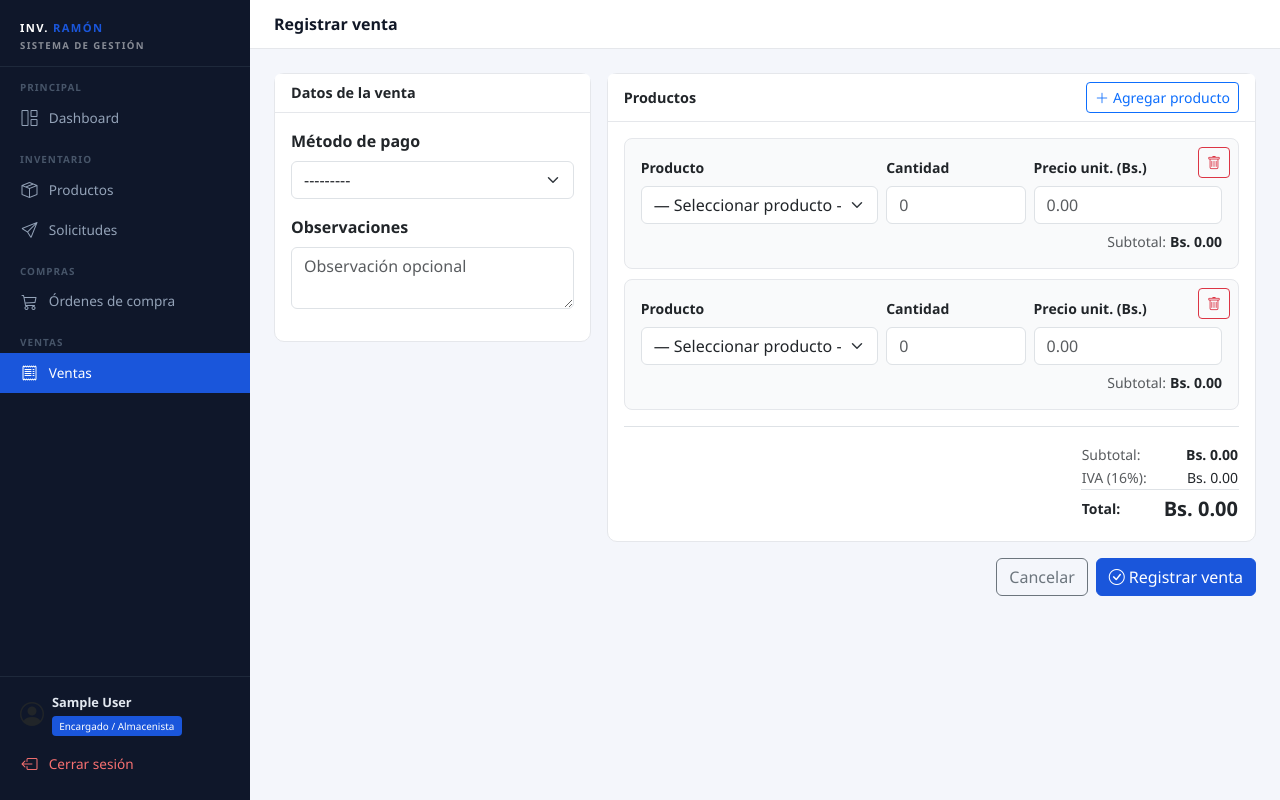
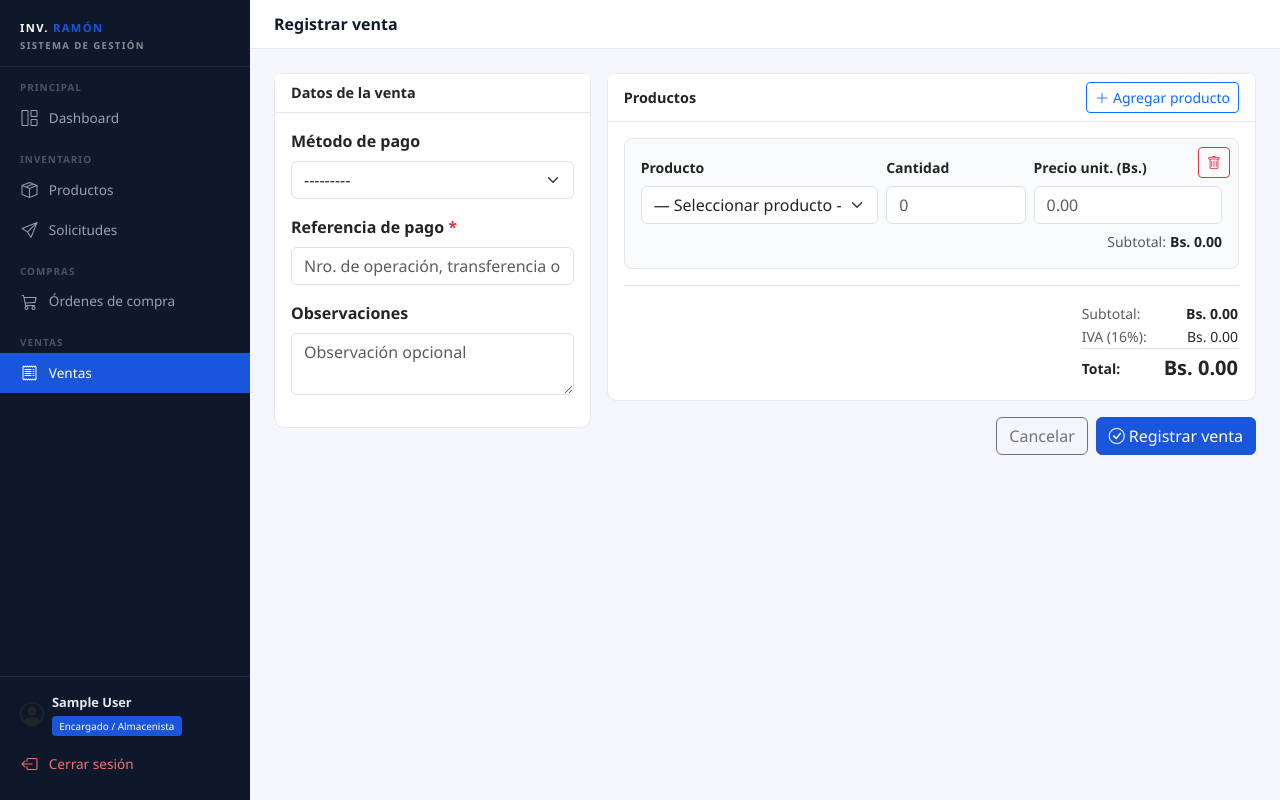
Before and after one commit to SirEnrique7/TesisP, a Django app: page /ventas/nueva/ in a window 1280 px wide. Run offline with Django 4.2, Linux system fonts and the light colour scheme; the visitor is signed in with stand-in values (Sample User, id 1); data that the repository does not hold is empty.

Commit message:
funciona ventas

```diff
--- a/ventas/forms.py
+++ b/ventas/forms.py
@@ -3,7 +3,7 @@
 # ══════════════════════════════════════════════════════════════
 
 from django import forms
-from django.forms import inlineformset_factory
+from django.forms import inlineformset_factory, BaseInlineFormSet
 from django.core.exceptions import ValidationError
 from .models import Venta, DetalleVenta
 from inventario.models import Producto
@@ -13,68 +13,58 @@ from core.models_bimonetario import Cliente
 class VentaForm(forms.ModelForm):
     class Meta:
         model  = Venta
-        fields = [
-            'cliente', 'metodo_pago',
-            'referencia_pago', 'fecha_estimada_pago', 'observacion'
-        ]
+        fields = ['cliente', 'metodo_pago', 'referencia_pago',
+                  'fecha_estimada_pago', 'observacion']
         widgets = {
             'cliente': forms.Select(attrs={
-                'class': 'form-select', 'id': 'id_cliente'
-            }),
+                'class': 'form-select', 'id': 'id_cliente'}),
             'metodo_pago': forms.Select(attrs={
-                'class': 'form-select', 'id': 'id_metodo_pago'
-            }),
+                'class': 'form-select', 'id': 'id_metodo_pago'}),
             'referencia_pago': forms.TextInput(attrs={
                 'class': 'form-control',
-                'placeholder': 'Nro. de operación, transferencia o pago móvil'
-            }),
+                'placeholder': 'Nro. de operación, transferencia o pago móvil'}),
             'fecha_estimada_pago': forms.DateInput(
                 format='%Y-%m-%d',
                 attrs={'class': 'form-control', 'type': 'date',
-                       'id': 'id_fecha_estimada_pago'}
-            ),
+                       'id': 'id_fecha_estimada_pago'}),
             'observacion': forms.Textarea(attrs={
                 'class': 'form-control', 'rows': 2,
-                'placeholder': 'Observación opcional'
-            }),
+                'placeholder': 'Observación opcional'}),
         }
         labels = {
-            'cliente':            'Cliente',
-            'metodo_pago':        'Método de pago',
-            'referencia_pago':    'Referencia de pago',
+            'cliente':             'Cliente',
+            'metodo_pago':         'Método de pago',
+            'referencia_pago':     'Referencia de pago',
             'fecha_estimada_pago': 'Fecha estimada de pago',
-            'observacion':        'Observaciones',
+            'observacion':         'Observaciones',
         }
 
     def __init__(self, *args, **kwargs):
         super().__init__(*args, **kwargs)
-        self.fields['cliente'].queryset  = Cliente.objects.all().order_by('apellido')
-        self.fields['cliente'].required  = False
+        self.fields['cliente'].queryset    = Cliente.objects.all().order_by('apellido')
+        self.fields['cliente'].required    = False
         self.fields['cliente'].empty_label = '— Sin cliente registrado —'
+        self.fields['referencia_pago'].required = False
 
     def clean(self):
-        cleaned  = super().clean()
-        metodo   = cleaned.get('metodo_pago')
-        cliente  = cleaned.get('cliente')
-        ref      = cleaned.get('referencia_pago')
-        f_pago   = cleaned.get('fecha_estimada_pago')
+        cleaned = super().clean()
+        metodo  = cleaned.get('metodo_pago')
+        cliente = cleaned.get('cliente')
+        ref     = (cleaned.get('referencia_pago') or '').strip()
+        f_pago  = cleaned.get('fecha_estimada_pago')
 
-        # Crédito exige cliente y fecha estimada
         if metodo == 'credito':
             if not cliente:
-                raise ValidationError(
-                    'Para ventas a crédito debe seleccionar o registrar el cliente.'
-                )
+                self.add_error('cliente',
+                    'Para ventas a crédito debe seleccionar o registrar el cliente.')
             if not f_pago:
-                raise ValidationError(
-                    'Para ventas a crédito debe indicar la fecha estimada de pago.'
-                )
+                self.add_error('fecha_estimada_pago',
+                    'Para ventas a crédito debe indicar la fecha estimada de pago.')
 
-        # Pago inmediato exige referencia
-        if metodo in ['punto', 'pago_movil', 'biopago', 'mixto'] and not ref:
-            raise ValidationError(
-                'Debe ingresar la referencia del pago realizado.'
-            )
+        # Referencia obligatoria para todos los métodos excepto crédito/fiado
+        if metodo != 'credito' and not ref:
+            self.add_error('referencia_pago',
+                'Debe ingresar la referencia del pago realizado.')
 
         return cleaned
 
@@ -84,16 +74,13 @@ class DetalleVentaForm(forms.ModelForm):
         model  = DetalleVenta
         fields = ['producto', 'cantidad', 'precio_unitario']
         widgets = {
-            'producto':       forms.Select(attrs={
-                'class': 'form-select producto-select'
-            }),
-            'cantidad':       forms.NumberInput(attrs={
-                'class': 'form-control cant-field', 'min': '1', 'placeholder': '0'
-            }),
+            'producto': forms.Select(attrs={
+                'class': 'form-select producto-select'}),
+            'cantidad': forms.NumberInput(attrs={
+                'class': 'form-control cant-field', 'min': '1', 'placeholder': '0'}),
             'precio_unitario': forms.NumberInput(attrs={
                 'class': 'form-control precio-field',
-                'step': '0.01', 'min': '0', 'placeholder': '0.00'
-            }),
+                'step': '0.01', 'min': '0', 'placeholder': '0.00'}),
         }
         labels = {
             'producto':        'Producto',
@@ -105,27 +92,65 @@ class DetalleVentaForm(forms.ModelForm):
         super().__init__(*args, **kwargs)
         self.fields['producto'].queryset = (
             Producto.objects.filter(activo=True, stock_actual__gt=0)
-            .order_by('nombre')
-        )
-        self.fields['producto'].empty_label = '— Seleccionar producto —'
+            .order_by('nombre'))
+        self.fields['producto'].empty_label  = '— Seleccionar producto —'
+        self.fields['producto'].required     = False
+        self.fields['cantidad'].required     = False
+        self.fields['precio_unitario'].required = False
 
     def clean(self):
         cleaned  = super().clean()
         producto = cleaned.get('producto')
         cantidad = cleaned.get('cantidad')
+        precio   = cleaned.get('precio_unitario')
 
-        # Validar stock disponible en tiempo real
+        # Fila completamente vacía → se ignora
+        if not producto and not cantidad and not precio:
+            return cleaned
+
+        if producto and not cantidad:
+            raise ValidationError('Ingresa la cantidad.')
+        if producto and not precio:
+            raise ValidationError('Ingresa el precio unitario.')
+
         if producto and cantidad:
+            if cantidad < 1:
+                raise ValidationError('La cantidad debe ser al menos 1.')
             if cantidad > producto.stock_actual:
                 raise ValidationError(
-                    f'Stock insuficiente. Disponible: {producto.stock_actual} unidades.'
-                )
+                    f'Stock insuficiente. Disponible: {producto.stock_actual} unidades.')
         return cleaned
+
+    # CORRECCIÓN: has_changed no puede usar cleaned_data (no existe aún en ese punto)
+    # Django lo llama antes de la validación para saber si la fila fue tocada.
+    # Usamos los datos crudos del POST en su lugar.
+    def has_changed(self):
+        producto_key = self.add_prefix('producto')
+        raw = self.data.get(producto_key, '')
+        return bool(raw)
+
+
+class BaseDetalleFormSet(BaseInlineFormSet):
+    """Formset que ignora filas vacías y exige al menos un producto."""
+
+    def clean(self):
+        super().clean()
+        productos_validos = 0
+        for form in self.forms:
+            if form.cleaned_data.get('DELETE'):
+                continue
+            if form.cleaned_data.get('producto'):
+                productos_validos += 1
+        if productos_validos == 0:
+            raise ValidationError('Debes agregar al menos un producto a la venta.')
 
 
 DetalleVentaFormSet = inlineformset_factory(
     Venta, DetalleVenta,
     form=DetalleVentaForm,
-    extra=1, min_num=1,
-    validate_min=True, can_delete=True,
+    formset=BaseDetalleFormSet,
+    extra=1,
+    min_num=0,
+    validate_min=False,
+    can_delete=True,
 )
--- a/ventas/templates/ventas/form_venta.html
+++ b/ventas/templates/ventas/form_venta.html
@@ -9,7 +9,7 @@
     border-radius:8px; padding:1rem; margin-bottom:.6rem; position:relative;
   }
   .btn-remove-row { position:absolute; top:.5rem; right:.5rem; }
-  #cliente-wrapper, #fecha-pago-wrapper, #ref-pago-wrapper { display:none; }
+  #cliente-wrapper, #fecha-pago-wrapper { display:none; }
   .stock-badge { font-size:.72rem; margin-top:.2rem; }
   .tasa-info { background:#f0fdf4; border:1px solid #bbf7d0;
                border-radius:8px; padding:.6rem 1rem; font-size:.82rem; }
@@ -37,6 +37,9 @@
         <div class="mb-3">
           <label class="form-label fw-semibold">{{ form.metodo_pago.label }}</label>
           {{ form.metodo_pago }}
+          {% if form.metodo_pago.errors %}
+          <div class="text-danger small">{{ form.metodo_pago.errors }}</div>
+          {% endif %}
         </div>
 
         <div class="mb-3" id="ref-pago-wrapper">
@@ -96,9 +99,14 @@
       </div>
       <div class="card-body">
         {{ formset.management_form }}
+
+        {% if formset.non_form_errors %}
+        <div class="alert alert-danger">{{ formset.non_form_errors }}</div>
+        {% endif %}
+
         <div id="formset-container">
           {% for f in formset %}
-          <div class="formset-row">
+          <div class="formset-row" {% if f.instance.pk == None and not forloop.first %}style="display:none"{% endif %}>
             {{ f.id }}
             <button type="button" class="btn btn-sm btn-outline-danger btn-remove-row"
                     onclick="eliminarFila(this)">
@@ -108,7 +116,7 @@
               <div class="col-md-5">
                 <label class="form-label small fw-semibold">Producto</label>
                 {{ f.producto }}
-                <div class="stock-badge text-muted" id="stock-info-{{ forloop.counter0 }}"></div>
+                <div class="stock-badge text-muted"></div>
                 {% if f.producto.errors %}
                 <div class="text-danger small">{{ f.producto.errors }}</div>
                 {% endif %}
@@ -123,6 +131,9 @@
               <div class="col-md-4">
                 <label class="form-label small fw-semibold">Precio unit. (Bs.)</label>
                 {{ f.precio_unitario }}
+                {% if f.precio_unitario.errors %}
+                <div class="text-danger small">{{ f.precio_unitario.errors }}</div>
+                {% endif %}
               </div>
             </div>
             <div class="d-flex justify-content-end mt-1">
@@ -134,7 +145,7 @@
           {% endfor %}
         </div>
 
-        <!-- Resumen de totales -->
+        <!-- Resumen totales -->
         <div class="mt-3 pt-3 border-top">
           <div class="row justify-content-end">
             <div class="col-auto">
@@ -161,6 +172,7 @@
             </div>
           </div>
         </div>
+
       </div>
     </div>
 
@@ -179,97 +191,148 @@
 {% block extra_js %}
 <script>
 const TASA = {{ tasa_hoy.tasa_bs_usd|default:0 }};
-let formCount = parseInt(document.getElementById('id_form-TOTAL_FORMS').value);
 
-// ── Mostrar campos según método de pago ──
-const metodoPago = document.getElementById('id_metodo_pago');
+// ──────────────────────────────────────────────
+// Mostrar/ocultar campos según método de pago
+// ──────────────────────────────────────────────
 function toggleCampos() {
-  const esCredito = metodoPago.value === 'credito';
-  const esPago    = ['punto','pago_movil','biopago','mixto'].includes(metodoPago.value);
-  document.getElementById('cliente-wrapper').style.display     = esCredito ? 'block' : 'none';
-  document.getElementById('fecha-pago-wrapper').style.display  = esCredito ? 'block' : 'none';
-  document.getElementById('ref-pago-wrapper').style.display    = esPago    ? 'block' : 'none';
+  var v = document.getElementById('id_metodo_pago').value;
+  var esCredito = (v === 'credito');
+  var esPago    = (v === 'punto' || v === 'pago_movil' || v === 'biopago' || v === 'mixto');
+  document.getElementById('cliente-wrapper').style.display    = esCredito ? 'block' : 'none';
+  document.getElementById('fecha-pago-wrapper').style.display = esCredito ? 'block' : 'none';
+  // Referencia siempre visible excepto en crédito/fiado (paga después)
+  document.getElementById('ref-pago-wrapper').style.display   = esCredito ? 'none' : 'block';
 }
-metodoPago.addEventListener('change', toggleCampos);
-toggleCampos();
 
-// ── Calcular totales ──
+document.getElementById('id_metodo_pago').addEventListener('change', toggleCampos);
+
+// ──────────────────────────────────────────────
+// Calcular subtotal por fila y totales generales
+// ──────────────────────────────────────────────
+function calcularFila(row) {
+  var cant   = parseFloat(row.querySelector('.cant-field').value)   || 0;
+  var precio = parseFloat(row.querySelector('.precio-field').value) || 0;
+  var sub    = cant * precio;
+  row.querySelector('.subtotal-val').textContent = 'Bs. ' + sub.toFixed(2);
+  return sub;
+}
+
 function calcularTotales() {
-  let subtotal = 0;
-  document.querySelectorAll('#formset-container .formset-row').forEach(row => {
+  var subtotal = 0;
+  document.querySelectorAll('#formset-container .formset-row').forEach(function(row) {
     if (row.style.display === 'none') return;
-    const cant   = parseFloat(row.querySelector('.cant-field')?.value)   || 0;
-    const precio = parseFloat(row.querySelector('.precio-field')?.value) || 0;
-    const sub    = cant * precio;
-    subtotal    += sub;
-    const el = row.querySelector('.subtotal-val');
-    if (el) el.textContent = 'Bs. ' + sub.toFixed(2);
+    subtotal += calcularFila(row);
   });
-  const iva   = subtotal * 0.16;
-  const total = subtotal + iva;
+  var iva   = subtotal * 0.16;
+  var total = subtotal + iva;
   document.getElementById('resumen-subtotal').textContent = 'Bs. ' + subtotal.toFixed(2);
   document.getElementById('resumen-iva').textContent      = 'Bs. ' + iva.toFixed(2);
   document.getElementById('resumen-total').textContent    = 'Bs. ' + total.toFixed(2);
-  const usdEl = document.getElementById('resumen-usd');
+  var usdEl = document.getElementById('resumen-usd');
   if (usdEl && TASA > 0) usdEl.textContent = '$ ' + (total / TASA).toFixed(2);
 }
+
 document.getElementById('formset-container').addEventListener('input', calcularTotales);
 
-// ── Cargar stock al seleccionar producto ──
-function bindStockInfo(row, idx) {
-  const sel = row.querySelector('.producto-select');
-  const inf = row.querySelector(`#stock-info-${idx}`) || row.querySelector('.stock-badge');
-  const priceField = row.querySelector('.precio-field');
+// ──────────────────────────────────────────────
+// Autocompletar precio al elegir producto
+// ──────────────────────────────────────────────
+function bindFila(row) {
+  var sel        = row.querySelector('.producto-select');
+  var priceField = row.querySelector('.precio-field');
+  var badge      = row.querySelector('.stock-badge');
+  var apiUrl     = "{% url 'ventas:api_stock' %}";
 
-  sel?.addEventListener('change', async () => {
-    const pid = sel.value;
-    if (!pid) { if (inf) inf.textContent = ''; return; }
-    try {
-      const r = await fetch(`{% url 'ventas:api_stock' %}?producto=${pid}`);
-      const d = await r.json();
-      if (inf) {
-        inf.innerHTML =
-          `Stock: <strong>${d.stock}</strong>` +
-          (d.en_tendencia ? ' <span class="badge bg-warning text-dark">EN TENDENCIA</span>' : '');
-        inf.style.color = d.stock <= 5 ? '#dc2626' : '#6b7280';
-      }
-      if (priceField && !priceField.value) priceField.value = d.precio_venta;
-    } catch {}
-    calcularTotales();
+  sel.addEventListener('change', function() {
+    var pid = sel.value;
+    if (!pid) {
+      if (badge)      badge.textContent = '';
+      if (priceField) priceField.value  = '';
+      calcularTotales();
+      return;
+    }
+    fetch(apiUrl + '?producto=' + pid)
+      .then(function(r) { return r.json(); })
+      .then(function(d) {
+        if (badge) {
+          badge.textContent  = 'Stock disponible: ' + d.stock;
+          badge.style.color  = d.stock <= 5 ? '#dc2626' : '#6b7280';
+        }
+        if (priceField && !priceField.value) {
+          priceField.value = d.precio_venta;
+        }
+        calcularTotales();
+      })
+      .catch(function() {});
   });
 }
 
-document.querySelectorAll('.formset-row').forEach((row, i) => bindStockInfo(row, i));
+// ──────────────────────────────────────────────
+// Inicializar al cargar la página
+// ──────────────────────────────────────────────
+document.addEventListener('DOMContentLoaded', function() {
+  toggleCampos();
 
-// ── Agregar fila ──
-document.getElementById('btn-agregar').addEventListener('click', () => {
-  const container  = document.getElementById('formset-container');
-  const primera    = container.querySelector('.formset-row');
-  const nueva      = primera.cloneNode(true);
-  nueva.querySelectorAll('input, select').forEach(el => {
-    el.name = el.name.replace(/-\d+-/, `-${formCount}-`);
-    el.id   = el.id.replace(/-\d+-/, `-${formCount}-`);
-    if (el.tagName === 'INPUT') el.value = '';
+  // Si hubo errores de validación, mantener visibles los campos que correspondan
+  // referencia siempre visible (se maneja en toggleCampos)
+  {% if form.cliente.errors or form.fecha_estimada_pago.errors %}
+  document.getElementById('cliente-wrapper').style.display    = 'block';
+  document.getElementById('fecha-pago-wrapper').style.display = 'block';
+  {% endif %}
+
+  // Inicializar todas las filas visibles
+  document.querySelectorAll('#formset-container .formset-row').forEach(function(row) {
+    if (row.style.display !== 'none') {
+      bindFila(row);
+      // Disparar change si ya hay producto seleccionado (recarga tras error)
+      var sel = row.querySelector('.producto-select');
+      if (sel && sel.value) sel.dispatchEvent(new Event('change'));
+    }
+  });
+
+  calcularTotales();
+});
+
+// ──────────────────────────────────────────────
+// Agregar nueva fila
+// ──────────────────────────────────────────────
+var formCount = parseInt(document.getElementById('id_form-TOTAL_FORMS').value);
+
+document.getElementById('btn-agregar').addEventListener('click', function() {
+  var container = document.getElementById('formset-container');
+  var primera   = container.querySelector('.formset-row');
+  var nueva     = primera.cloneNode(true);
+
+  nueva.style.display = '';
+
+  nueva.querySelectorAll('input, select').forEach(function(el) {
+    el.name = el.name.replace(/-\d+-/, '-' + formCount + '-');
+    if (el.id) el.id = el.id.replace(/-\d+-/, '-' + formCount + '-');
+    if (el.tagName === 'INPUT')  el.value = '';
     if (el.tagName === 'SELECT') el.selectedIndex = 0;
   });
-  const badge = nueva.querySelector('.stock-badge');
-  if (badge) { badge.id = `stock-info-${formCount}`; badge.textContent = ''; }
+
+  var badge = nueva.querySelector('.stock-badge');
+  if (badge) badge.textContent = '';
   nueva.querySelector('.subtotal-val').textContent = 'Bs. 0.00';
+
   container.appendChild(nueva);
-  bindStockInfo(nueva, formCount);
+  bindFila(nueva);
   formCount++;
   document.getElementById('id_form-TOTAL_FORMS').value = formCount;
   calcularTotales();
 });
 
+// ──────────────────────────────────────────────
+// Eliminar fila
+// ──────────────────────────────────────────────
 function eliminarFila(btn) {
-  const fila = btn.closest('.formset-row');
-  const del  = fila.querySelector('[name$="-DELETE"]');
+  var fila = btn.closest('.formset-row');
+  var del  = fila.querySelector('[name$="-DELETE"]');
   if (del) { del.checked = true; fila.style.display = 'none'; }
   else fila.remove();
   calcularTotales();
 }
-
-calcularTotales();
 </script>
 {% endblock %}
--- a/ventas/views.py
+++ b/ventas/views.py
@@ -80,7 +80,10 @@ def crear_venta(request):
         form    = VentaForm(request.POST)
         formset = DetalleVentaFormSet(request.POST)
 
-        if form.is_valid() and formset.is_valid():
+        form_ok    = form.is_valid()
+        formset_ok = formset.is_valid()
+
+        if form_ok and formset_ok:
             with transaction.atomic():
                 venta          = form.save(commit=False)
                 venta.empleado = request.user
```
